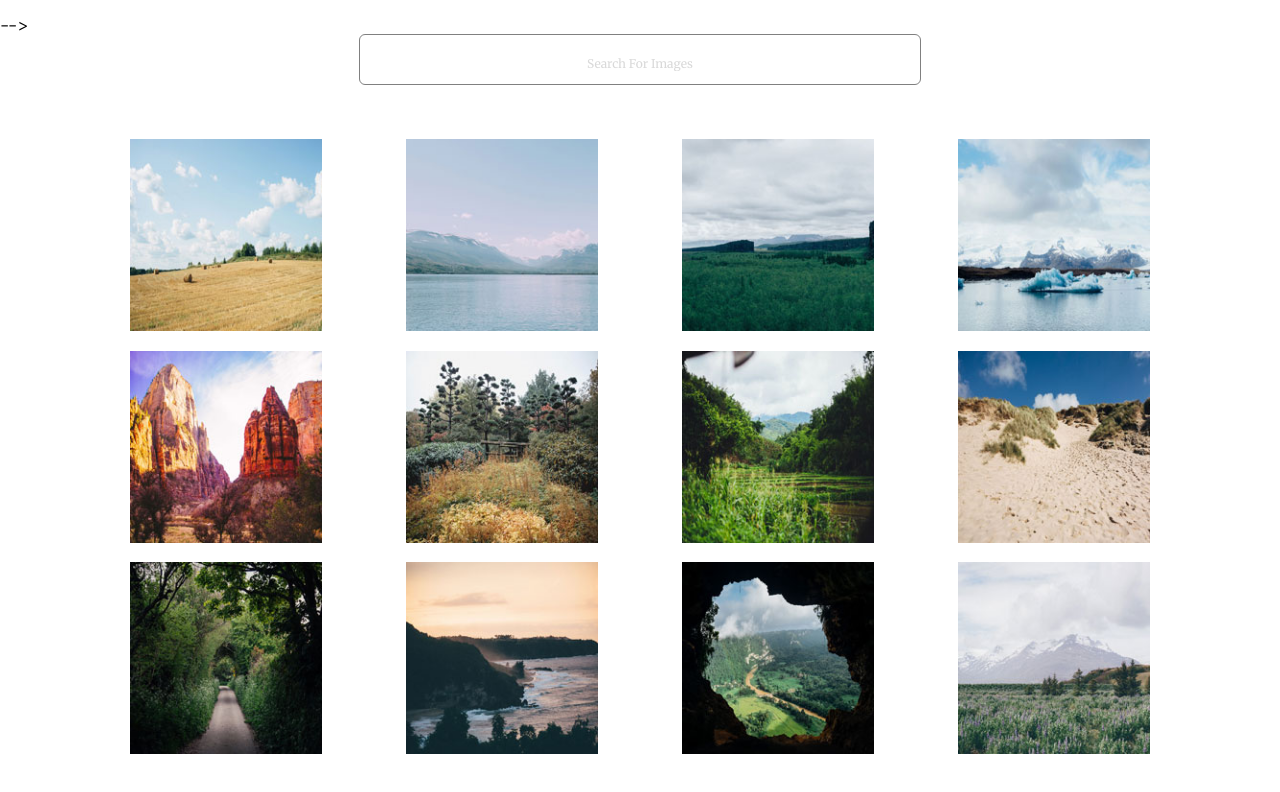
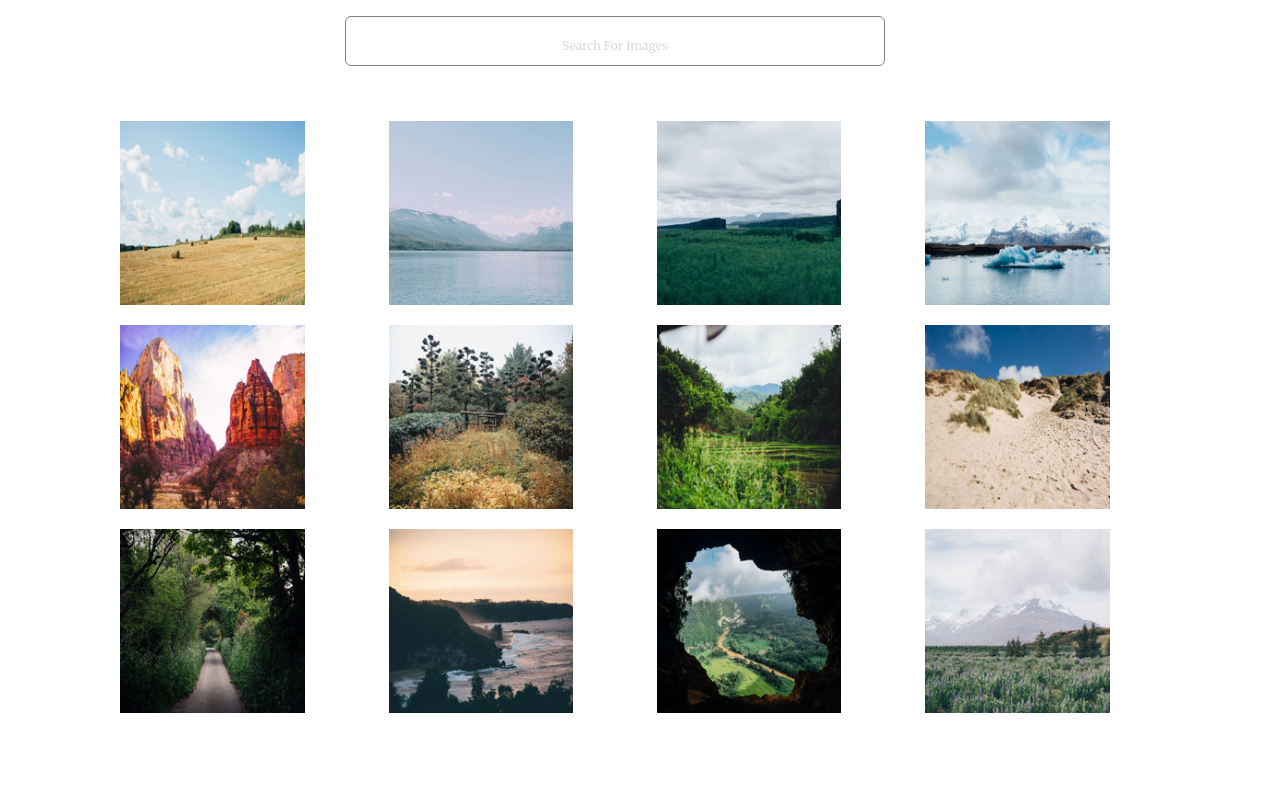
Before and after one commit to PetejStone/Techdegree-Project-4, a plain HTML site: page index.html in a window 1280 px wide. Drawn offline with nearby package versions, Linux system fonts and the light colour scheme.

Commit message:
Added comments

```diff
--- a/css/styles.css
+++ b/css/styles.css
@@ -8,6 +8,7 @@ body {
   margin-left: 0;
   padding: 0;
   font-family: 'Merriweather', serif;
+  max-width: 1230px;  /*Max width to stop it from continuing to expand on larger screens*/
 }
 
 .search {
```
Also changed, not shown: index.html (+1 -1 lines).
